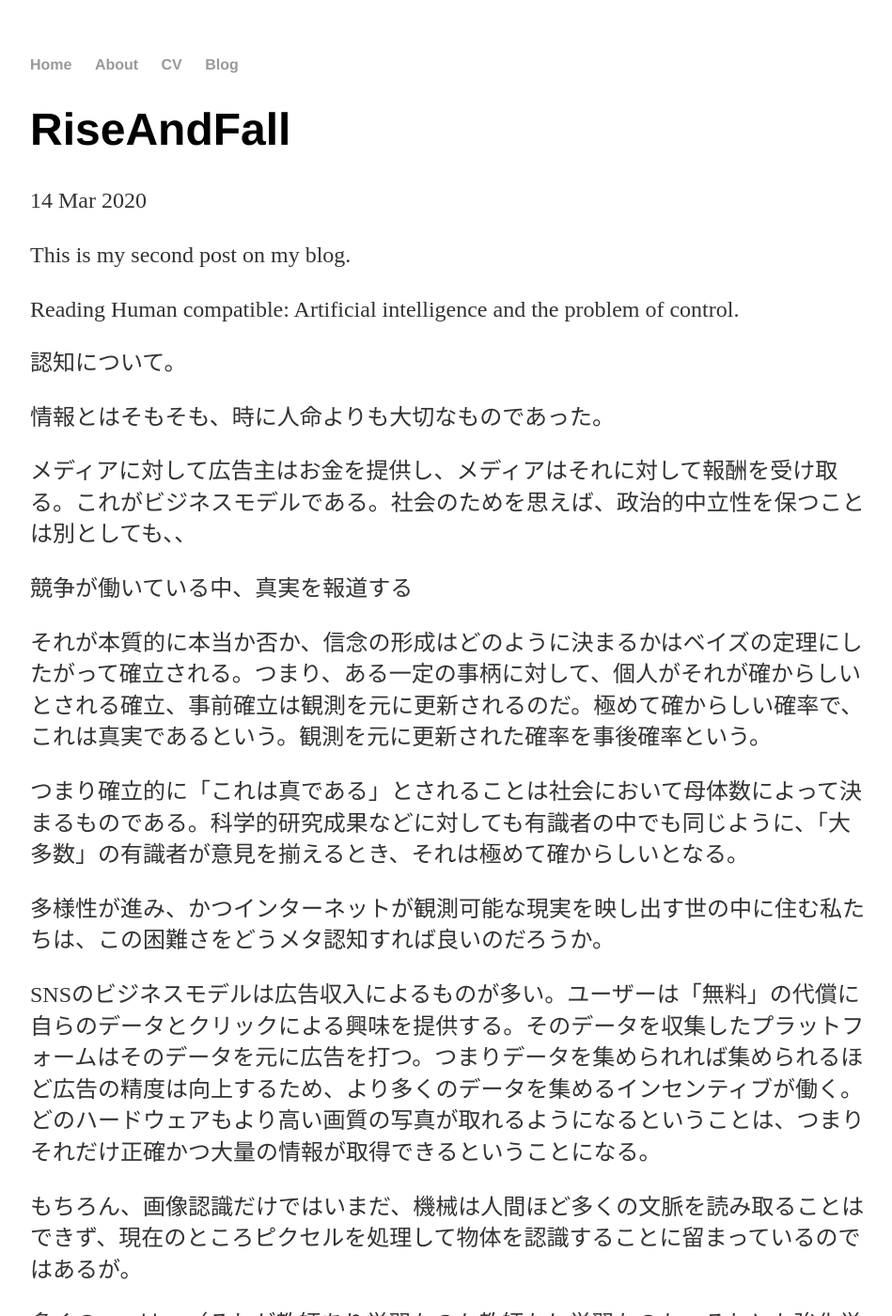
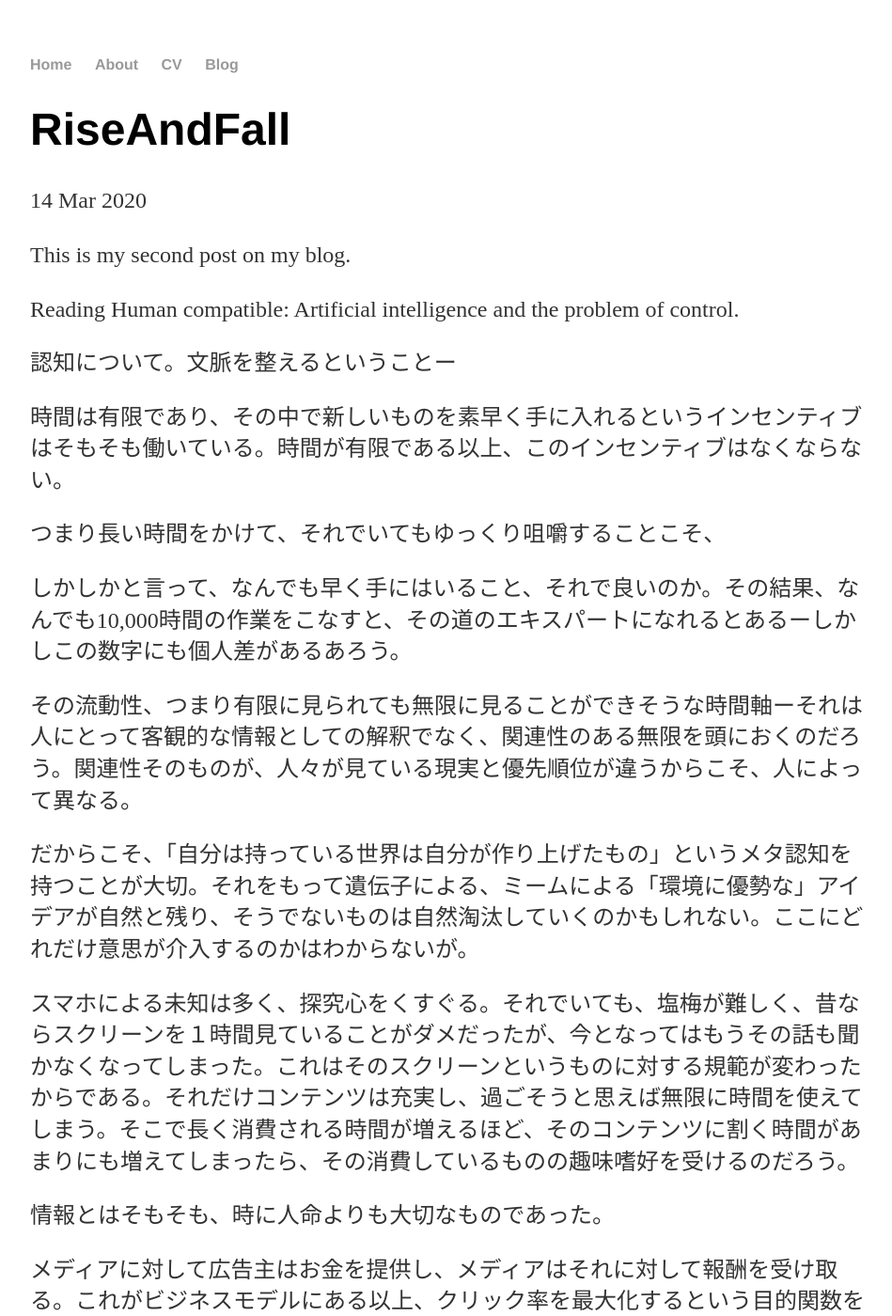
Before and after one commit to DaisukeMiyazaki/DaisukeMiyazaki.github.io, a Jekyll site: the page built from _posts/2020-03-14-RiseAndFall.md, in a window 1280 px wide and 1400 px high. Shown: the whole window at 94% size, without its empty margins (160-1109 px from the left). Built offline with Jekyll 4.4.1, drawn with Linux system fonts in a browser that asks for light colours; some of the changed text lies outside the part shown.

Commit message:
Updated content

```diff
--- a/_posts/2020-03-14-RiseAndFall.md
+++ b/_posts/2020-03-14-RiseAndFall.md
@@ -8,13 +8,32 @@ This is my second post on my blog.
 
 Reading Human compatible: Artificial intelligence and the problem of control.
 
-認知について。
+認知について。文脈を整えるということー
+
+時間は有限であり、その中で新しいものを素早く手に入れるというインセンティブはそもそも働いている。時間が有限である以上、このインセンティブはなくならない。
+
+つまり長い時間をかけて、それでいてもゆっくり咀嚼することこそ、
+
+しかしかと言って、なんでも早く手にはいること、それで良いのか。その結果、なんでも10,000時間の作業をこなすと、その道のエキスパートになれるとあるーしかしこの数字にも個人差があるあろう。
+
+その流動性、つまり有限に見られても無限に見ることができそうな時間軸ーそれは人にとって客観的な情報としての解釈でなく、関連性のある無限を頭におくのだろう。関連性そのものが、人々が見ている現実と優先順位が違うからこそ、人によって異なる。
+
+だからこそ、「自分は持っている世界は自分が作り上げたもの」というメタ認知を持つことが大切。それをもって遺伝子による、ミームによる「環境に優勢な」アイデアが自然と残り、そうでないものは自然淘汰していくのかもしれない。ここにどれだけ意思が介入するのかはわからないが。
+
+スマホによる未知は多く、探究心をくすぐる。それでいても、塩梅が難しく、昔ならスクリーンを１時間見ていることがダメだったが、今となってはもうその話も聞かなくなってしまった。これはそのスクリーンというものに対する規範が変わったからである。それだけコンテンツは充実し、過ごそうと思えば無限に時間を使えてしまう。そこで長く消費される時間が増えるほど、そのコンテンツに割く時間があまりにも増えてしまったら、その消費しているものの趣味嗜好を受けるのだろう。
 
 情報とはそもそも、時に人命よりも大切なものであった。
 
-メディアに対して広告主はお金を提供し、メディアはそれに対して報酬を受け取る。これがビジネスモデルである。社会のためを思えば、政治的中立性を保つことは別としても、、
+メディアに対して広告主はお金を提供し、メディアはそれに対して報酬を受け取る。これがビジネスモデルにある以上、クリック率を最大化するという目的関数を最適化する。
 
-競争が働いている中、真実を報道する
+そしてその社会的な地位を得ている人に、その情報の所在を
+
+
+。社会のためを思えば、政治的中立性を保つことは別としても、、少なくとも「クリック」という落とし穴がそこにある。
+
+いち早く知ってもらわなければならないこと
+
+競争が働いている中、真実を報道する。
 
 それが本質的に本当か否か、信念の形成はどのように決まるかはベイズの定理にしたがって確立される。つまり、ある一定の事柄に対して、個人がそれが確からしいとされる確立、事前確立は観測を元に更新されるのだ。極めて確からしい確率で、これは真実であるという。観測を元に更新された確率を事後確率という。
 
```
